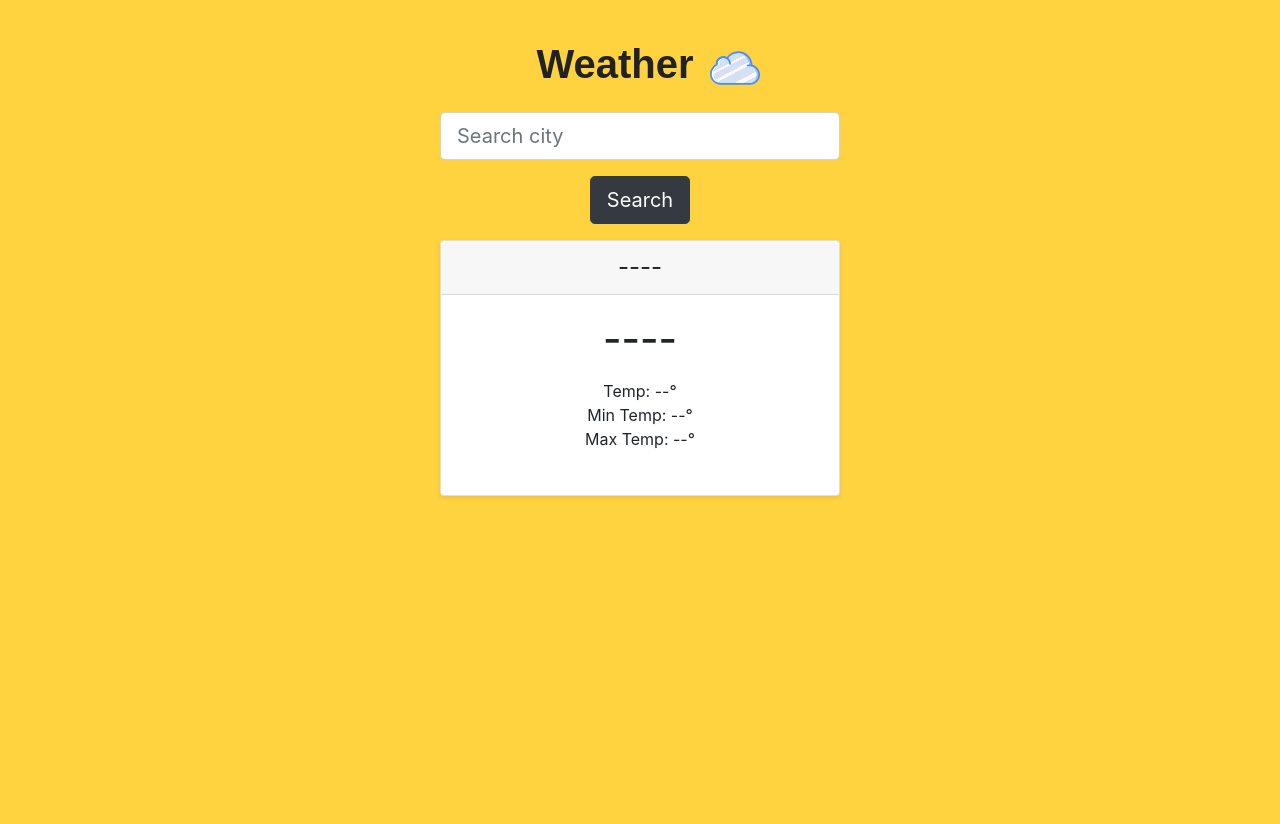
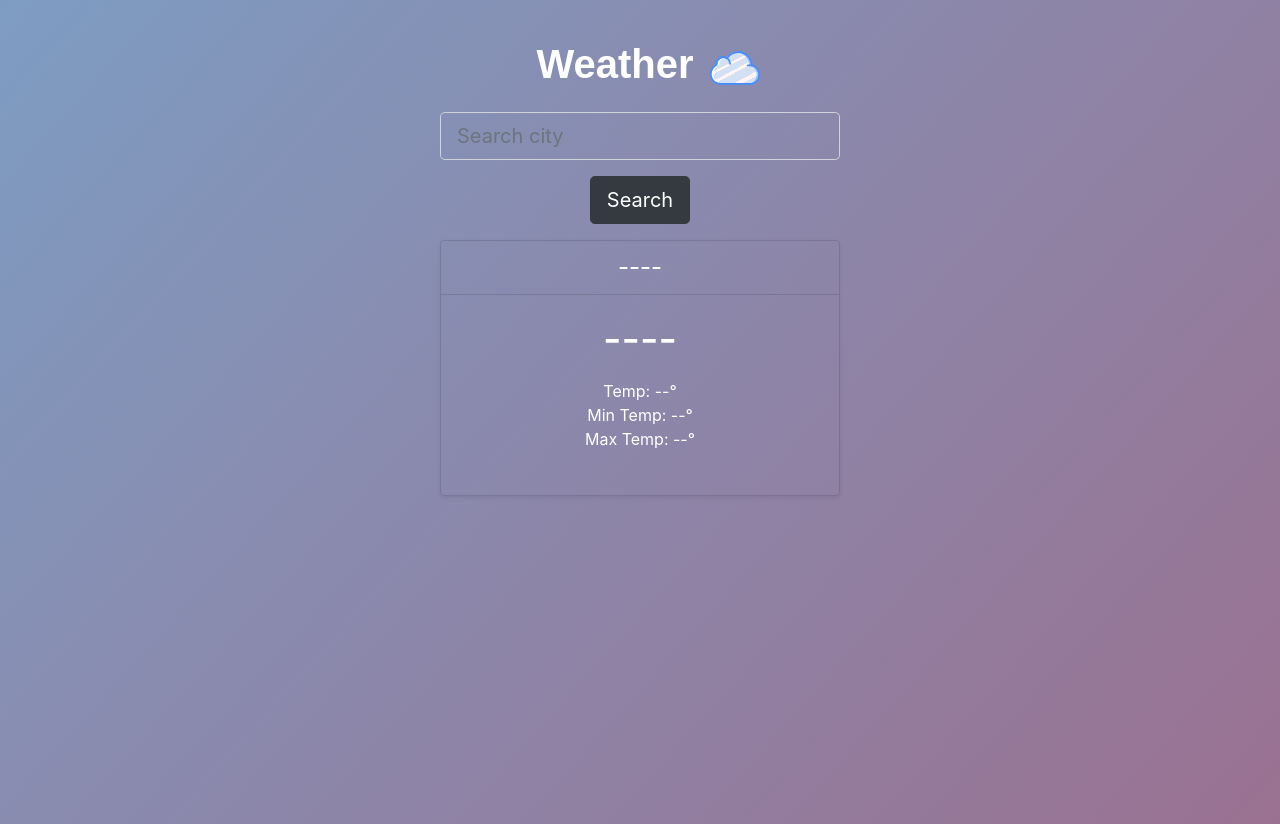
Before and after one commit to aldhairescobar/WeatherApp, a plain HTML site: page index.html in a window 1280 px wide. Before the commit the page ends 800 px from the top, so only its background shows below. Drawn offline with nearby package versions, Linux system fonts and the light colour scheme.

Commit message:
Update Style.

```diff
--- a/style.css
+++ b/style.css
@@ -4,12 +4,21 @@
     margin: 0 auto;
 }
 body{
-    background-color: #FFD23F;
+    background: rgb(126,156,194);
+    background: linear-gradient(132deg, rgba(126,156,194,1) 0%, rgba(154,113,145,1) 100%);
+    height: 100vh;
 }
 
 .weather-app{
     width: 80vw;
     margin: 3vh auto;
+}
+#weather-output, .card, .card-header, #city-input{
+    background-color: transparent;
+    color: white;
+}
+.banner{
+    color: white !important;
 }
 
 .banner-container{
```
